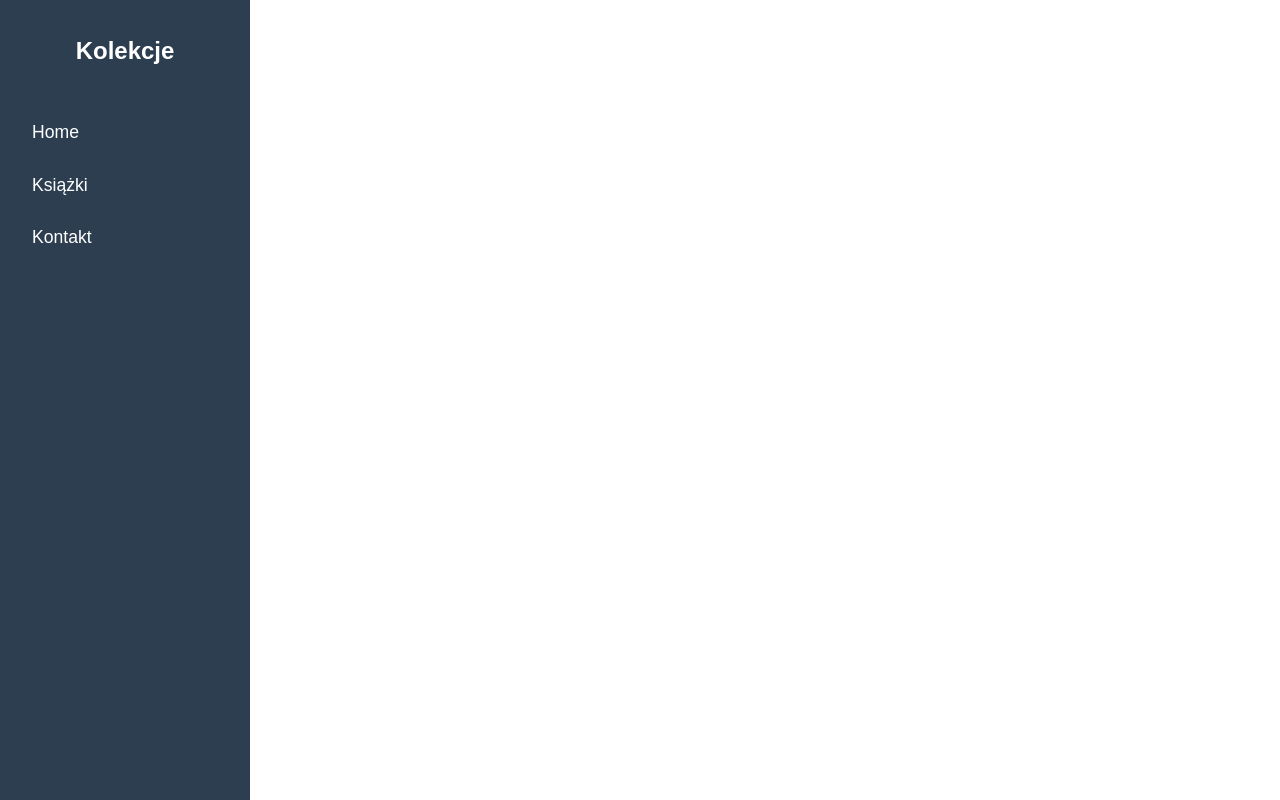
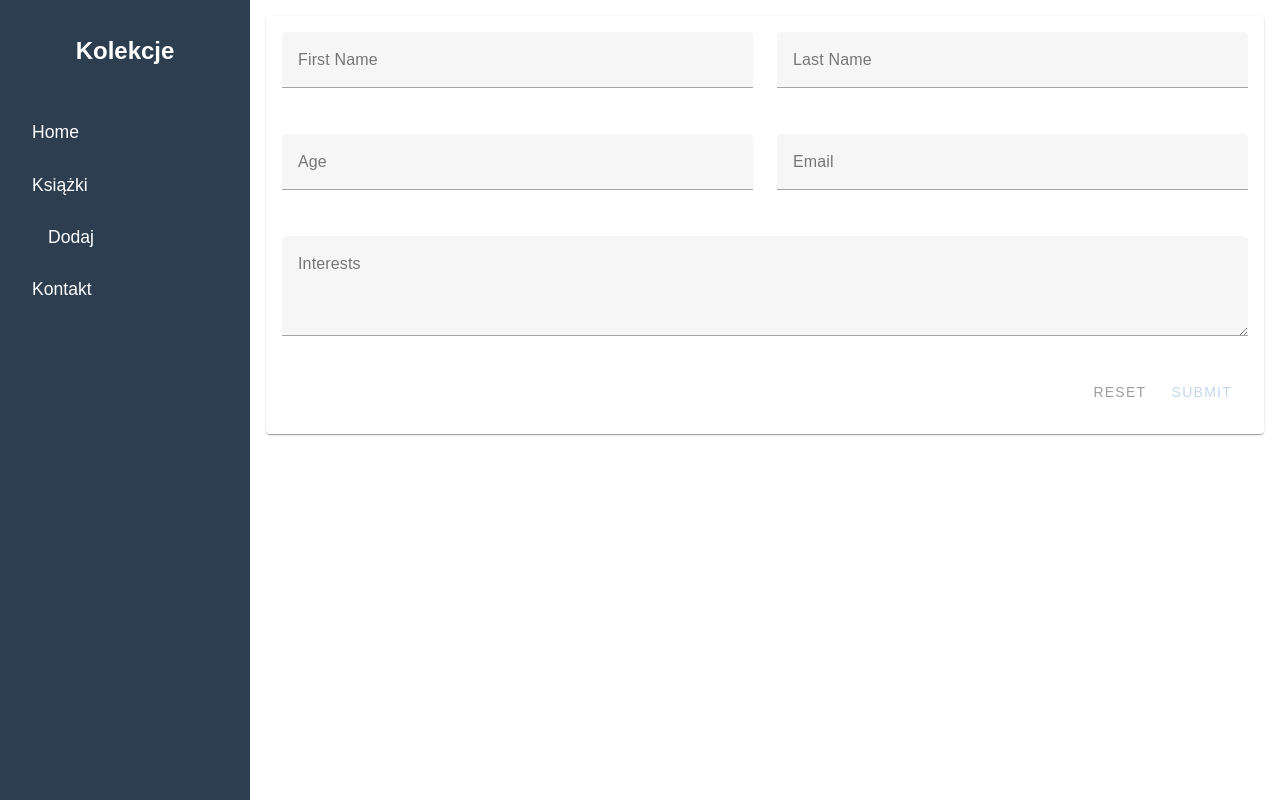
Before and after one commit to ArtUrim/kolekcje, a Nuxt app in the folder front/: page /addbook in a window 1280 px wide. Built offline with nearby package versions, Linux system fonts and the light colour scheme; no server answers.

Commit message:
Init form + additional menu entry

```diff
--- /dev/null
+++ b/front/components/AddBook.vue
@@ -0,0 +1,115 @@
+<template>
+  <v-container>
+    <v-card class="pa-4">
+      <v-form ref="form" v-model="valid">
+        <v-row>
+          <v-col cols="12" sm="6">
+            <v-text-field
+              v-model="firstName"
+              label="First Name"
+              :rules="nameRules"
+              required
+            ></v-text-field>
+          </v-col>
+
+          <v-col cols="12" sm="6">
+            <v-text-field
+              v-model="lastName"
+              label="Last Name"
+              :rules="nameRules"
+              required
+            ></v-text-field>
+          </v-col>
+
+          <v-col cols="12" sm="6">
+            <v-text-field
+              v-model="age"
+              label="Age"
+              type="number"
+              :rules="ageRules"
+              required
+            ></v-text-field>
+          </v-col>
+
+          <v-col cols="12" sm="6">
+            <v-text-field
+              v-model="email"
+              label="Email"
+              :rules="emailRules"
+              required
+            ></v-text-field>
+          </v-col>
+
+          <v-col cols="12">
+            <v-textarea
+              v-model="interests"
+              label="Interests"
+              rows="3"
+              placeholder="Tell us about your interests..."
+            ></v-textarea>
+          </v-col>
+        </v-row>
+
+        <v-card-actions class="pt-4">
+          <v-spacer></v-spacer>
+          <v-btn
+            color="grey"
+            text
+            @click="resetForm"
+          >
+            Reset
+          </v-btn>
+          <v-btn
+            color="primary"
+            :disabled="!valid"
+            @click="submitForm"
+          >
+            Submit
+          </v-btn>
+        </v-card-actions>
+      </v-form>
+    </v-card>
+  </v-container>
+</template>
+
+<script>
+export default {
+  data: () => ({
+    valid: false,
+    firstName: '',
+    lastName: '',
+    age: '',
+    email: '',
+    interests: '',
+    nameRules: [
+      v => !!v || 'Name is required',
+      v => v.length <= 50 || 'Name must be less than 50 characters'
+    ],
+    ageRules: [
+      v => !!v || 'Age is required',
+      v => v >= 13 && v <= 19 || 'Age must be between 13 and 19'
+    ],
+    emailRules: [
+      v => !!v || 'Email is required',
+      v => /.+@.+\..+/.test(v) || 'Email must be valid'
+    ]
+  }),
+  methods: {
+    submitForm() {
+      if (this.$refs.form.validate()) {
+        // Handle form submission
+        console.log('Form submitted:', {
+          firstName: this.firstName,
+          lastName: this.lastName,
+          age: this.age,
+          email: this.email,
+          interests: this.interests
+        })
+      }
+    },
+    resetForm() {
+      this.$refs.form.reset()
+    }
+  }
+}
+</script>
--- a/front/components/LeftMenu.vue
+++ b/front/components/LeftMenu.vue
@@ -6,10 +6,21 @@
     <ul class="nav-links">
       <li><NuxtLink to="/">Home</NuxtLink></li>
       <li><NuxtLink to="/books">Książki</NuxtLink></li>
+		<li v-if="showAddBook">
+        <NuxtLink to="/addbook" class="small-text indent-left">Dodaj</NuxtLink>
+      </li>
       <li><NuxtLink to="/contact">Kontakt</NuxtLink></li>
     </ul>
   </nav>
 </template>
+
+<script setup>
+const route = useRoute()
+
+const showAddBook = computed(() => {
+  return ['/books', '/addbook'].includes(route.path)
+})
+</script>
 
 <style scoped>
 .left-menu {
@@ -63,4 +74,15 @@
     justify-content: center;
   }
 }
+
+.small-text {
+  font-size: 0.85em;
+}
+
+.indent-left {
+  margin-left: 1rem; /* You can adjust this value to move it more or less */
+  /* Alternative approach using padding:
+  padding-left: 1rem;
+  */
+}
 </style>
--- /dev/null
+++ b/front/pages/addbook.vue
@@ -0,0 +1,8 @@
+<template>
+  <div>
+	  <AddBook/>
+  </div>
+</template>
+
+<script>
+</script>
```
